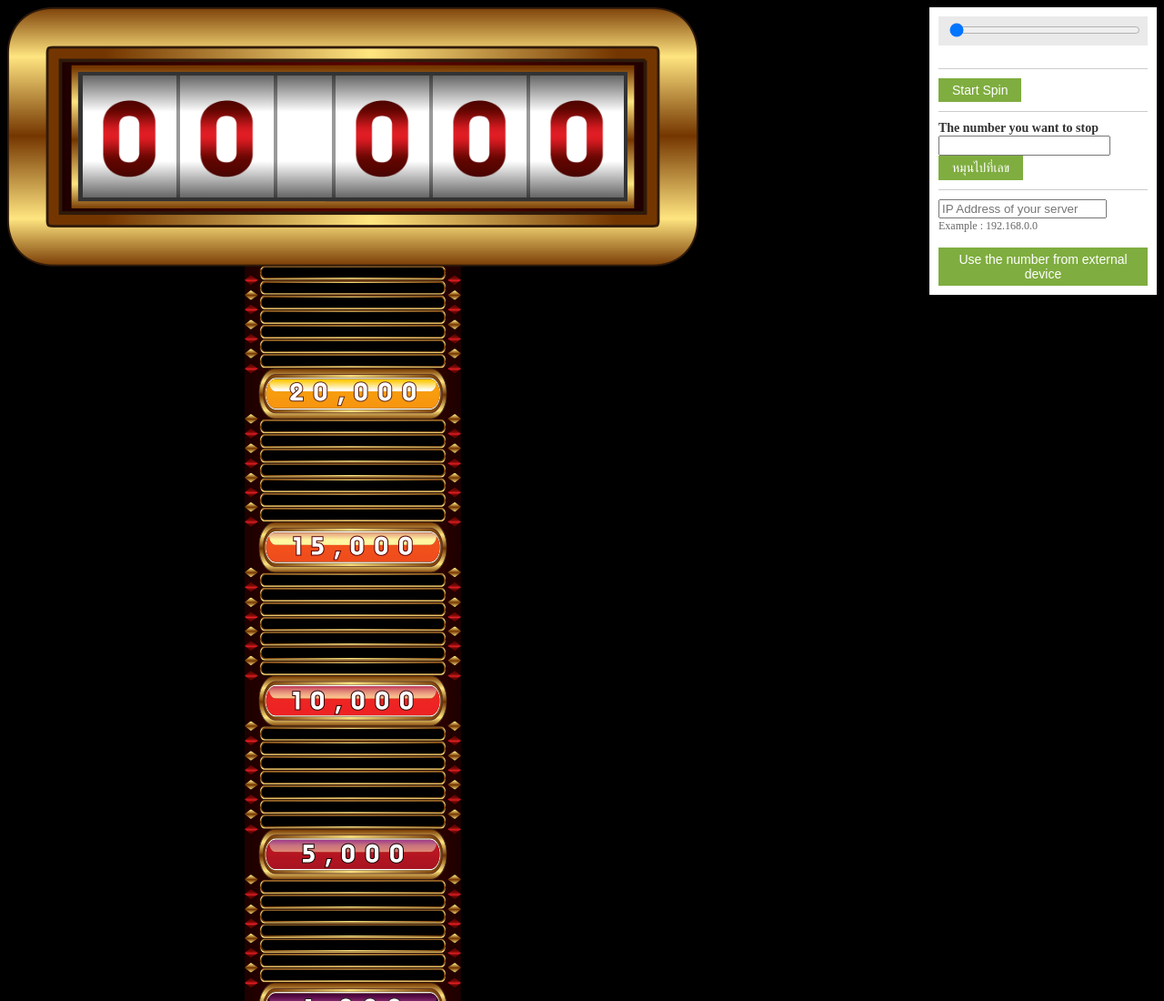
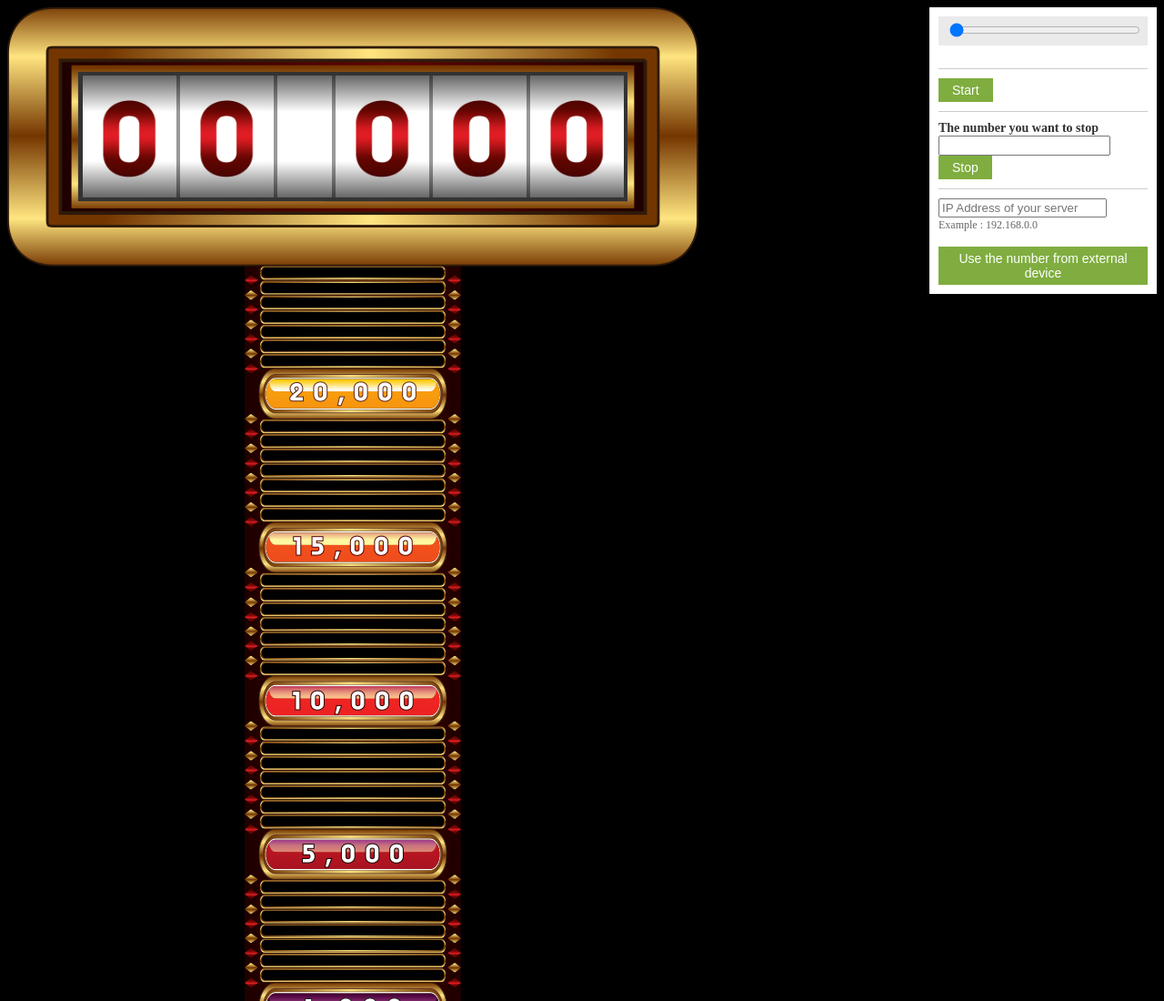
Before and after one commit to bluenightz/Dandara-html, a plain HTML site: page index.html in a window 1280 px wide. Shown: the top 1100 px of the page at 91% size. Drawn offline with Linux system fonts and the light colour scheme.

Commit message:
change thai to english

```diff
--- a/index.html
+++ b/index.html
@@ -16,12 +16,12 @@
 
         <div class="divide"></div>
 
-        <button id="btn_spin" class="btn">Start Spin</button>
+        <button id="btn_spin" class="btn">Start</button>
 
         <div class="divide"></div>
 
         <strong>The number you want to stop</strong>
-        <input type="number" name="" id="stop_number" max="25000"><button id="btn_stop" class="btn">หมุนไปที่เลข</button>
+        <input type="number" name="" id="stop_number" max="25000"><button id="btn_stop" class="btn">Stop</button>
             <!-- <button>Watch</button> -->
 
 
```
